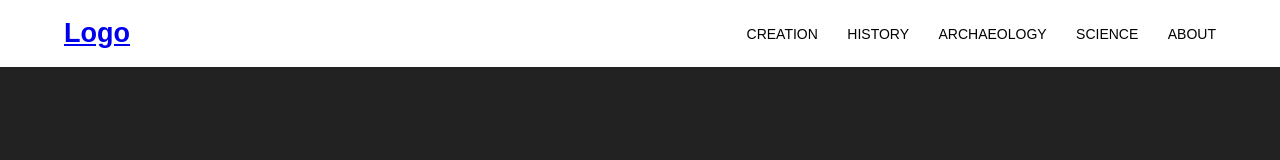
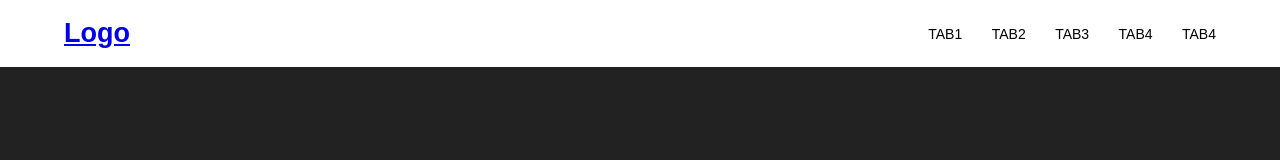
Before and after one commit to BillyCWood/biblePage, a plain HTML site: page index.html in a window 1280 px wide. Drawn offline with Linux system fonts and the light colour scheme.

```diff
--- a/index.html
+++ b/index.html
@@ -12,11 +12,11 @@
     <h1 class="logo"><a href="index.html">Logo</a></h1>
     <nav>
         <ul>
-            <li><a href="creation.html">Creation</a></li>
-            <li><a href="history.html">History</a></li>
-            <li><a href="archaeology.html">Archaeology</a></li>
-            <li><a href="science.html">Science</a></li>
-            <li><a href="about.html">About</a></li>
+            <li><a href="creation.html">Tab1</a></li>
+            <li><a href="history.html">Tab2</a></li>
+            <li><a href="archaeology.html">Tab3</a></li>
+            <li><a href="science.html">Tab4</a></li>
+            <li><a href="about.html">Tab4</a></li>
         </ul>
     </nav>
     </div>
```
